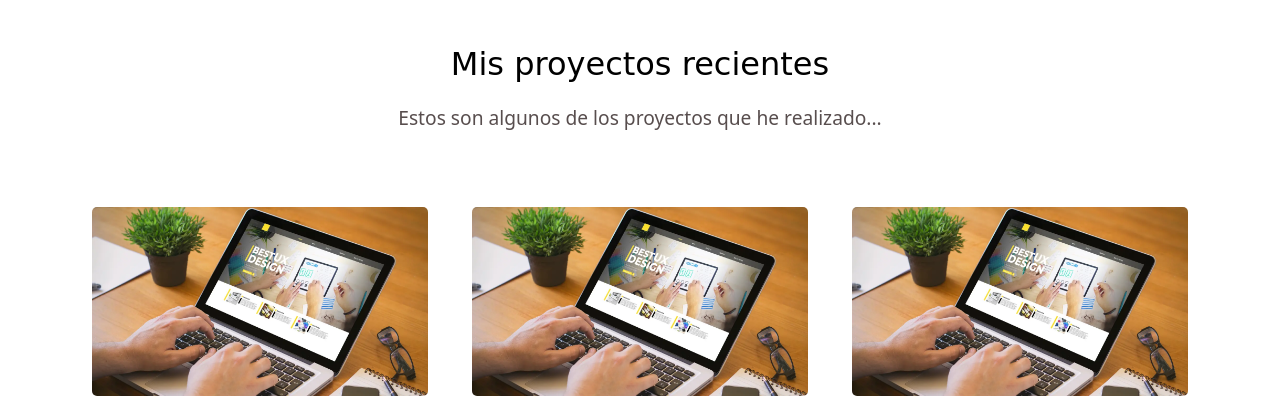
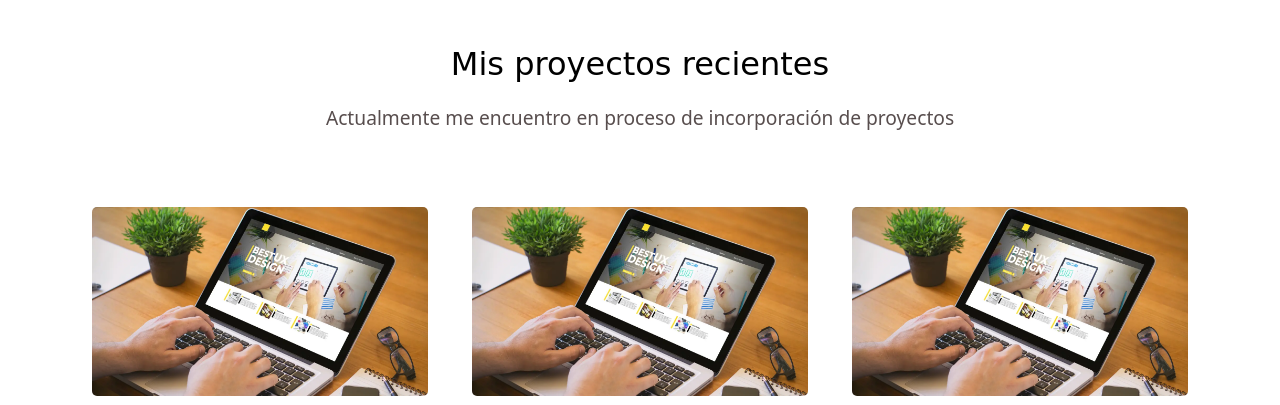
Before and after one commit to apardov/portafolio-andrespardo, a Django app: page / in a window 1280 px wide. Shown: the part 2141-2546 px from the top of the page. Run offline with Django 5.2, Linux system fonts and the light colour scheme; some web fonts are replaced.

Commit message:
Update portfolio.html

```diff
--- a/core/templates/core/portfolio.html
+++ b/core/templates/core/portfolio.html
@@ -89,7 +89,7 @@
     <!-- Recent projects -->
     <section id="recent-projects" class="recent-projects light-section d-flex flex-column">
         <h2 class="section-title black-text">Mis proyectos recientes</h2>
-        <h3 class="section-description">Estos son algunos de los proyectos que he realizado...</h3>
+        <h3 class="section-description">Actualmente me encuentro en proceso de incorporación de proyectos</h3>
         <div class="container text-center project-container">
             <div class="row">
                 <div class="col-12 col-md-6 col-lg-4">
```
